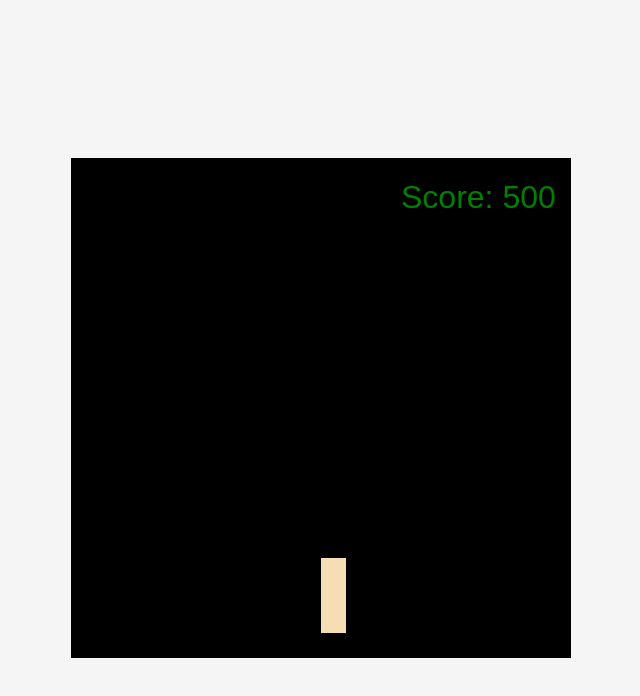
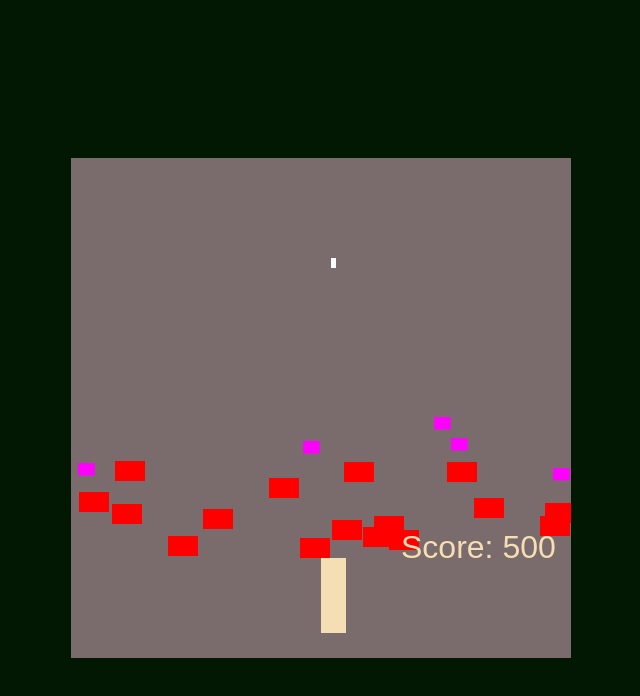
Before and after one commit to dianabeth/project-one-Game, a plain HTML site: page index.html in a window 1280 px wide. Shown: the whole page, without its empty margins (319-959 px from the left). Drawn offline with Linux system fonts and the light colour scheme.

Commit message:
updated some features

```diff
--- a/js/extras.js
+++ b/js/extras.js
@@ -5,6 +5,29 @@
     this.direction = directionY;
   }
 }*/
+
+class VaccineDrops {
+  constructor(game) {
+    this.game = game;
+    this.width = this.game.width;
+    this.height = this.game.height;
+    this.speed = 1;
+    this.x = this.game.player.x;
+    this.y = this.game.player.y;
+  }
+
+  runLogic() {
+   this.y -= this.speed;
+  }
+
+  paint() {
+    const context = this.game.context;
+    context.save();
+    context.fillStyle = 'white';
+    context.fillRect(this.x + 10, this.y, 5, 10);
+    context.restore();
+  }
+}
 
 class Scoreboard {
   constructor(game) {
@@ -15,10 +38,9 @@ class Scoreboard {
     const score = this.game.player.health;
 
     context.save();
-    context.fillStyle = 'green';
+    context.fillStyle = 'wheat';
     context.font = '32px sans-serif';
-
-    context.fillText('Score: ' + score, 330, 50);
+    context.fillText('Score: ' + score, 330, 400);
 
     context.restore();
   }
--- a/js/game.js
+++ b/js/game.js
@@ -6,28 +6,37 @@ class Game {
     this.height = 50;
     this.player = new Player(this);
     this.infections = [];
-    this.prize = new Prize(this);
+    this.protection = [];
+    this.vaccines = [];
     this.scoreboard = new Scoreboard(this);
-    //this.prize.setRandomPosition();
     this.setKeyBindings();
     this.createInfections();
+    this.createProtection();
+    //this.checkCollusion();
+    this.createVaccineDrops();
     //this.setBoundaries();
   }
   createInfections() {
-    for (let i = 0; i < 8; i++) {
+    for (let i = 0; i < 16; i++) {
       let infection = new Infection(this);
       this.infections.push(infection);
     }
   }
 
-  /*createPrizes () {
+  createProtection() {
+    for (let i = 0; i < 5; i++) {
+      let protectiveGear = new Protection(this);
+      this.protection.push(protectiveGear);
+    }
+  }
 
-      for (let i = 0; i < 10; i++) {
-      let  infection = new Infection(this);
-        this.infections.push(infection);
-      }
-
-
+  createVaccineDrops() {
+    for (let i = 0; i < 15; i++) {
+      let vaccine = new VaccineDrops(this);
+      this.vaccines.push(vaccine);
+    }
+  }
+  /*
   setBoundaries() {
     if (this.player.x >= this.width || this.player.x <= 0) {
       // this.speedX = this.speedX * -1;
@@ -42,6 +51,7 @@ class Game {
   setKeyBindings() {
     window.addEventListener('keydown', event => {
       const key = event.key;
+
       event.preventDefault();
       switch (key) {
         case 'ArrowUp':
@@ -56,24 +66,42 @@ class Game {
         case 'ArrowRight':
           this.player.x += 15;
           break;
+        case 'Space':
+          let vaccine = new VaccineDrops();
+          this.vaccines.push(vaccine);
+          break;
       }
     });
   }
-  checkIntersection(player) {
-    return (
-      player.x + player.width > this.x &&
-      player.x < this.x + this.width &&
-      player.y + player.height > this.y &&
-      player.y < this.y + this.height
-    );
+
+  checkCollusion(player) {
+    if (this.player.x > this.infection.x || this.infection.x > this.player.x) return false;
+    if (this.player.y > this.infection.y || this.infection.y > this.player.y) return false;
+    return true;
   }
+  /*
+  checkCollisionWithProtection() {
+    const protection = this.protection;
+    const x = protection.x;
+    const y = protection.y;
+    const collusion = this.checkCollusion([x, y]);
+    console.log(collusion);
+    //return collusion;
+  }*/
 
   runLogic() {
     this.player.runLogic();
+
     for (let infection of this.infections) {
       infection.runLogic();
     }
-    this.prize.runLogic();
+    for (let protectiveGear of this.protection) {
+      protectiveGear.runLogic();
+    }
+
+    for (let vaccine of this.vaccines) {
+        vaccine.runLogic();
+    }
   }
 
   clean() {
@@ -81,11 +109,25 @@ class Game {
   }
 
   paint() {
+    for (let i = 0; i < this.vaccines.length; i++) {
+      this.vaccines[i].paint();
+    }
+    //paint player
     this.player.paint();
+    //paint infections
     for (let infection of this.infections) {
       infection.paint();
     }
-    this.prize.paint();
+    //paint protectiveGear
+    for (let protectiveGear of this.protection) {
+      protectiveGear.paint();
+    }
+    //paint vaccine
+    //this.vaccine = new VaccineDrops(this);
+    //for (let i = 0; i < this.vaccine.length; i++) {
+    //  vaccineArray[i].paint();
+    //}
+    //paint scoreboard
     this.scoreboard.paint();
   }
 
--- a/js/obstacles.js
+++ b/js/obstacles.js
@@ -3,12 +3,12 @@ class Infection {
     this.game = game;
     this.width = this.game.width;
     this.height = this.game.height;
-    this.speed = 2;
+    this.speed = 1;
     this.setRandomPosition();
   }
   setRandomPosition() {
-    this.x = Math.floor(Math.random() * this.width * 10);
-    this.y = Math.floor(Math.random() * this.height * 10);
+    this.x = Math.floor(Math.random() * 10 * this.width);
+    this.y = Math.floor(Math.random() * 10 * 10);
   }
 
   runLogic() {
@@ -19,22 +19,28 @@ class Infection {
     const context = this.game.context;
     context.save();
     context.fillStyle = 'red';
-    context.fillRect(this.x, this.y, this.width, this.height);
+    context.fillRect(this.x, this.y, this.width - 20, this.height-30);
     context.restore();
   }
 }
 
-class Prize {
+
+
+
+
+
+
+class Protection {
   constructor(game) {
     this.game = game;
     this.width = this.game.width;
     this.height = this.game.height;
-    this.speed = 1;
+    this.speed = 0.8;
     this.setRandomPosition();
   }
   setRandomPosition() {
-    this.x = Math.floor(Math.random() * this.width * 10);
-    this.y = Math.floor(Math.random() * this.height * 10);
+    this.x = Math.floor(Math.random() * 10 * this.width);
+    this.y = Math.floor(Math.random() * 10 * 10);
   }
   runLogic() {
     this.y += this.speed;
@@ -43,7 +49,8 @@ class Prize {
     const context = this.game.context;
     context.save();
     context.fillStyle = 'magenta';
-    context.fillRect(this.x, this.y, this.width, this.height);
+    context.fillRect(this.x, this.y, this.width / 3, this.height / 4);
     context.restore();
+
   }
 }
--- a/js/player.js
+++ b/js/player.js
@@ -6,7 +6,7 @@ class Player {
     this.speedX = 10;
     this.speedY = 10;
 
-    this.width = this.game.height;
+    this.width = this.game.width;
     this.height = this.game.height;
 
     this.health = 500;
@@ -17,7 +17,49 @@ class Player {
     this.y += this.speedY;
   }
 
-  runLogic() {}
+
+
+  checkCollisionWithProtection() {
+    const protection = this.game.protection;
+    const x = protection.x;
+    const y = protection.y;
+    const collusion = this.checkCollusion([x, y]);
+    console.log(collusion);
+    //return collusion;
+  }
+
+  runLogic() {
+    /* const colliding = this.checkCollisionWithProtection();
+    if (colliding) {
+      this.game.protection.setRandomPosition();
+    }
+    for (let protectiveGear of this.game.protection) {
+      protectiveGear.runLogic();
+
+      /*const colliding = this.checkCollisionWithProtection();
+      if (colliding) {
+        const index = this.game.protection.indexOf(protectiveGear);
+        this.health += 50;
+        this.game.protection.splice(index, 1);
+      }
+      if (this.game.protection.x + this.game.protection.width < 0) {
+        // Remove enemy from array of enemies
+        const index = this.game.protection.indexOf(protectiveGear);
+        this.game.protection.splice(index, 1);
+      }
+    }
+    if (this.game.protection.length < 2) {
+      const protection = new Protection(
+        (1 + Math.random()) * this.width,
+        Math.random() * this.height,
+        2.5 + Math.random() * 0.5,
+        Math.random() * 10,
+        Math.random() * 10
+      );
+      this.game.protection.push(protection);
+    }
+  }*/
+  }
   paint() {
     const context = this.game.context;
     context.save();
--- a/styles.css
+++ b/styles.css
@@ -4,7 +4,7 @@ body {
 }
 
 body {
-  background-color: whitesmoke;
+  background-color: rgb(3, 24, 3);
   display: flex;
   justify-content: center;
   align-items: center;
@@ -13,7 +13,7 @@ body {
 }
 
 canvas {
-  background-color: black;
+  background-color: rgb(122, 108, 108);
   color: whitesmoke;
   margin: 0;
   padding: 0;
```
